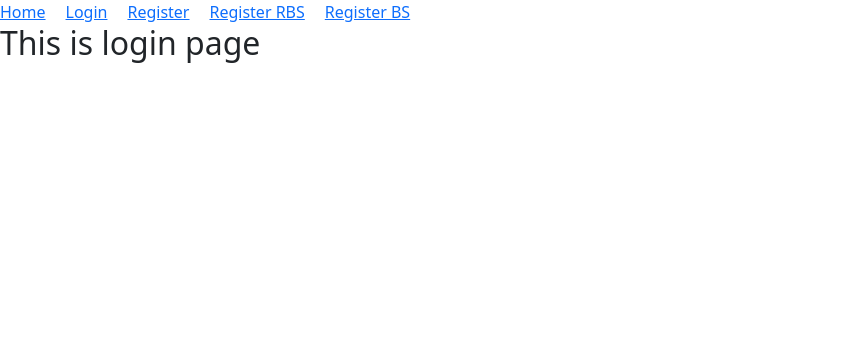
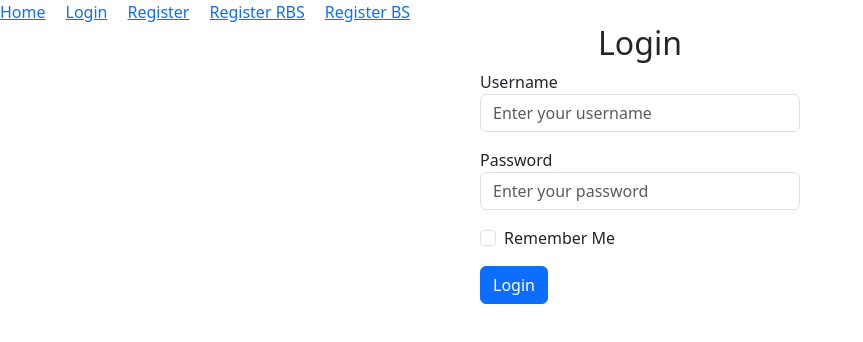
Before and after one commit to shahin-hossain/email-password-auth, a React (Vite) app: page /login in a window 1280 px wide. Shown: the top 342 px of the page, without its empty margins (0-863 px from the left). Built offline with nearby package versions, Linux system fonts and the light colour scheme.

Commit message:
Create Login page and recap validation

```diff
--- a/src/components/Login/Login.jsx
+++ b/src/components/Login/Login.jsx
@@ -1,9 +1,70 @@
-import React from 'react';
+import React, { useState } from 'react';
 
 const Login = () => {
+    const [error, setError] = useState('');
+    const [success, setSuccess] = useState('');
+    const handleLogin = (event) => {
+        event.preventDefault()
+
+        const form = event.target;
+        const email = form.email.value;
+        const password = form.password.value;
+        console.log(email, password)
+        //login Validation
+        //login এ সাধারনত validation করার দরকার নেই, ঐটা শুধু registration এ করতে হবে।
+        setError('') //reset error
+        if (!/(?=.*[A-Z].*[A-Z])/.test(password)) {
+            setError('Please add at least two uppercase letter.')
+            return;
+        }
+        else if (!/(?=.*[!@#$&*])/.test(password)) {
+            setError('Please add al least two special characters.')
+            return;
+        }
+        else if (password.length < 6) {
+            setError('Password must be 6 characters long.')
+        }
+    }
     return (
-        <div>
-            <h2>This is login page</h2>
+        <div className='w-25 mx-auto'>
+
+            <form onSubmit={handleLogin}>
+                <h2 className="text-center">Login</h2>
+                <div className="form-group mb-3">
+                    <label htmlFor="email">Username</label>
+                    <input
+                        type="email"
+                        name="email"
+                        className="form-control"
+                        id="email"
+                        placeholder="Enter your username"
+                        required
+                    />
+                </div>
+                <div className="form-group mb-3">
+                    <label htmlFor="password">Password</label>
+                    <input
+                        type="password"
+                        name="password"
+                        className="form-control"
+                        id="password"
+                        placeholder="Enter your password"
+                        required
+                    />
+                </div>
+                <div className="form-check mb-3">
+                    <input
+                        type="checkbox"
+                        className="form-check-input"
+                        id="rememberMe"
+                    />
+                    <label className="form-check-label" htmlFor="rememberMe">Remember Me</label>
+                </div>
+                <button type="submit" className="btn btn-primary btn-block">Login</button>
+            </form>
+            <p className='text-danger'>{error}</p>
+            <p className='text-success'>{success}</p>
+
         </div>
     );
 };
```
